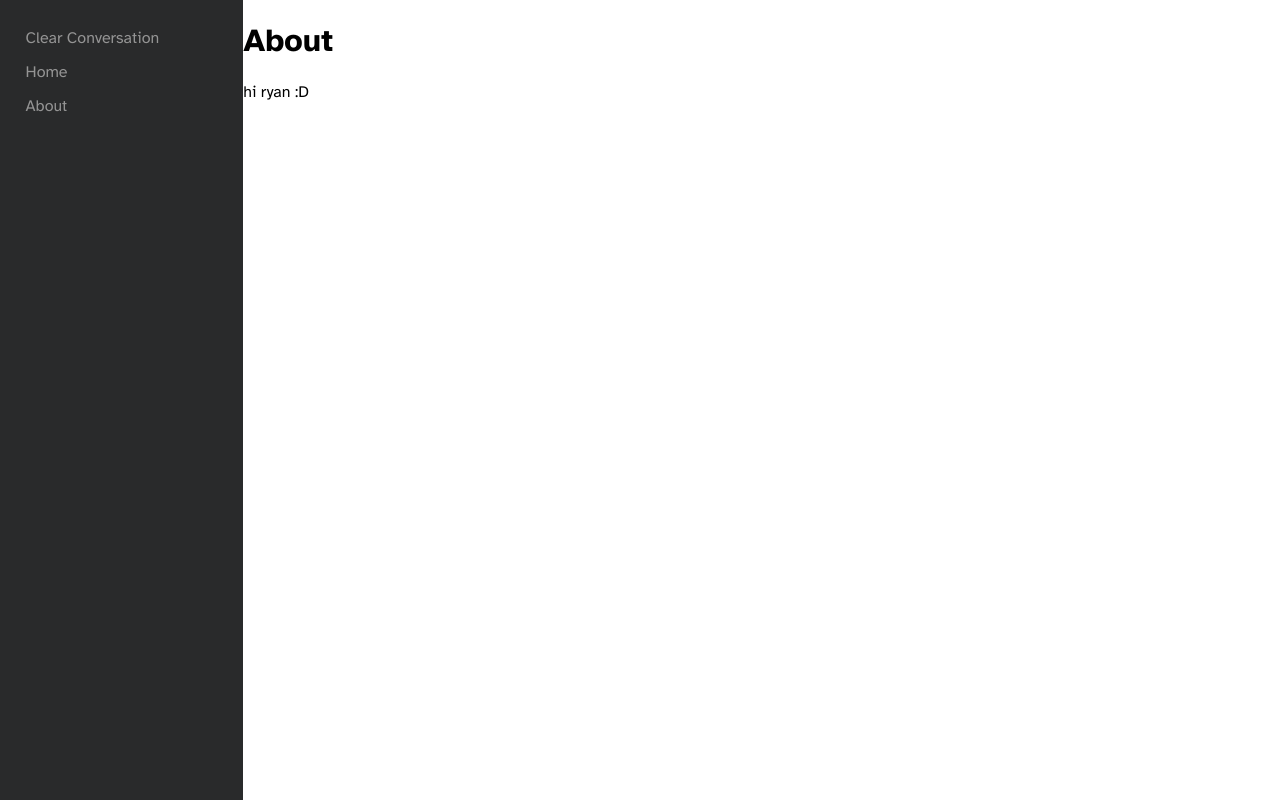
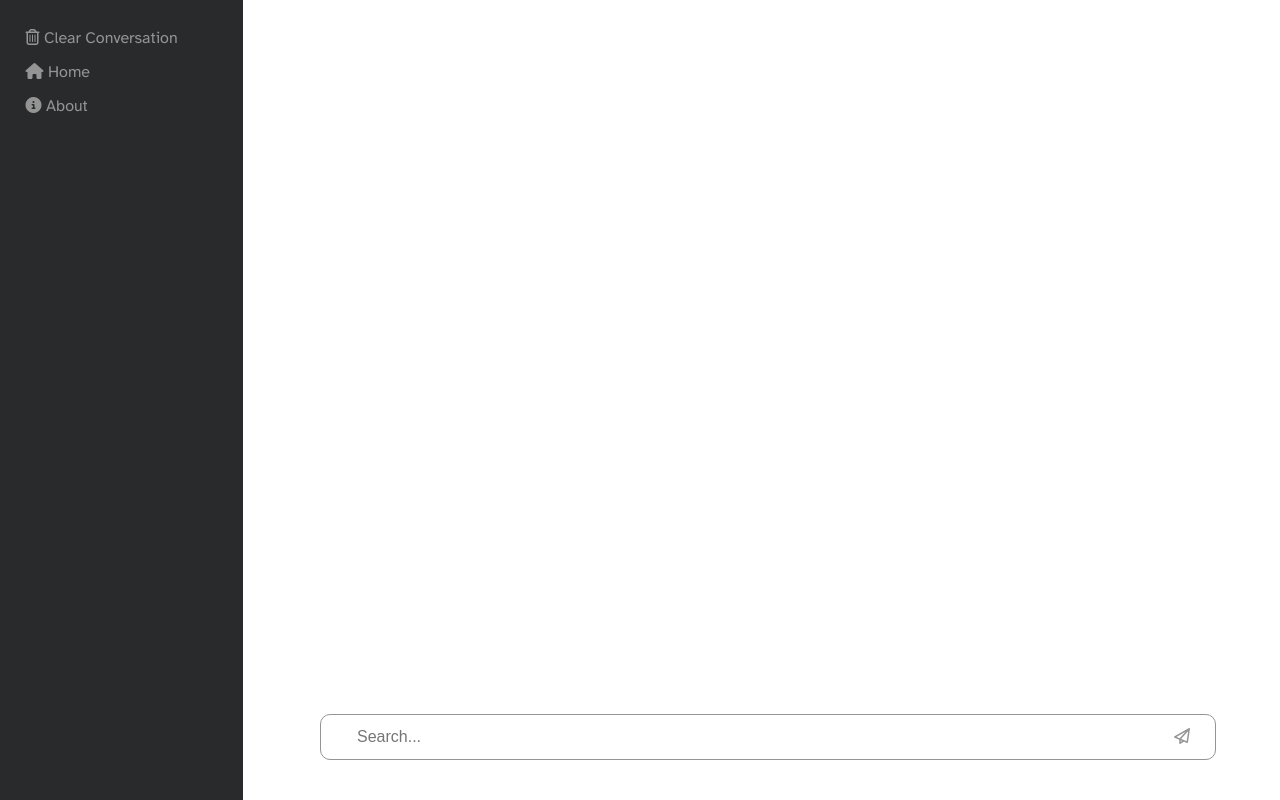
Before and after one commit to ryankbr/stockgpt, a plain HTML site: page about.html in a window 1280 px wide. Drawn offline with Linux system fonts and the light colour scheme.

Commit message:
clear conversation & cleaned it up, wasn't able to add the autoscroll TT

```diff
--- a/about.html
+++ b/about.html
@@ -2,6 +2,7 @@
 <html>
   <head>
       <title>StockGPT About</title>
+      <link rel="stylesheet" href="styles.css">
       <meta charset="UTF-8">
       <meta name="viewport" content="width=device-width, initial-scale=1.0">
 
@@ -20,14 +21,32 @@
 
     <body>
         <div class="sidebar">
-      <a href="#">Clear Conversation</a>
-      <a href="index.html">Home</a>
-      <a href="about.html">About</a>
+            <a href="index.html">
+                <i class="fa-regular fa-trash-can"></i>
+                Clear Conversation
+            </a>
+            <a href="index.html">
+                <i class="fa-solid fa-house"></i>
+                Home
+            </a>
+            <a href="about.html">
+                <i class="fa-solid fa-circle-info"></i>
+                About
+            </a>
         </div>
 
         <div class="main-content">
-      <h1>About</h1>
-      <p> hi ryan :D</p>
+          <div id="conversation">
+          </div>
+
+          <div class="search-bar-box">
+              <div class="search-bar">
+                  <input id="text-input" type="text" placeholder="Search..." onkeypress="handleKeyPress(event)">
+                  <button onclick="return HandleInput()">
+                      <i class="fa-regular fa-paper-plane"></i>
+                  </button>
+              </div>
+          </div>
       </div>
   </body>
 </html>
--- a/functions.js
+++ b/functions.js
@@ -118,10 +118,6 @@ function TypeResponse(i) {
   }
 };
 
-
-
-
-
 function HandleResponse() {
   // TODO: add response to conversation block
 };
```
Also changed, not shown: index.html (+1 -4 lines). Lines whose indentation alone changed are shown as unchanged.
